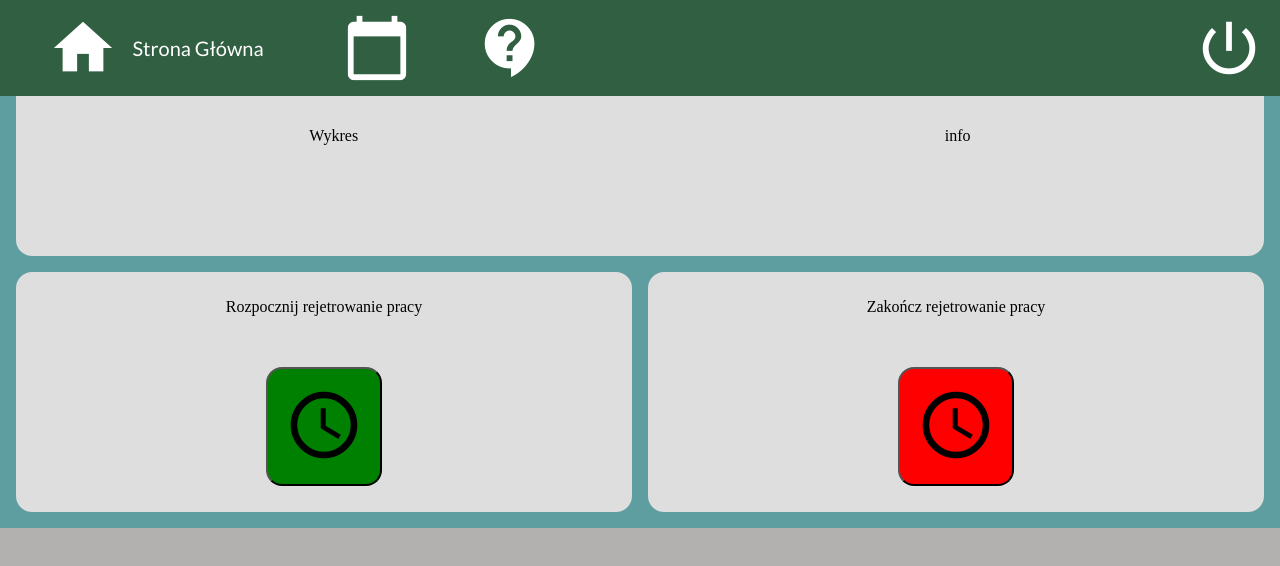
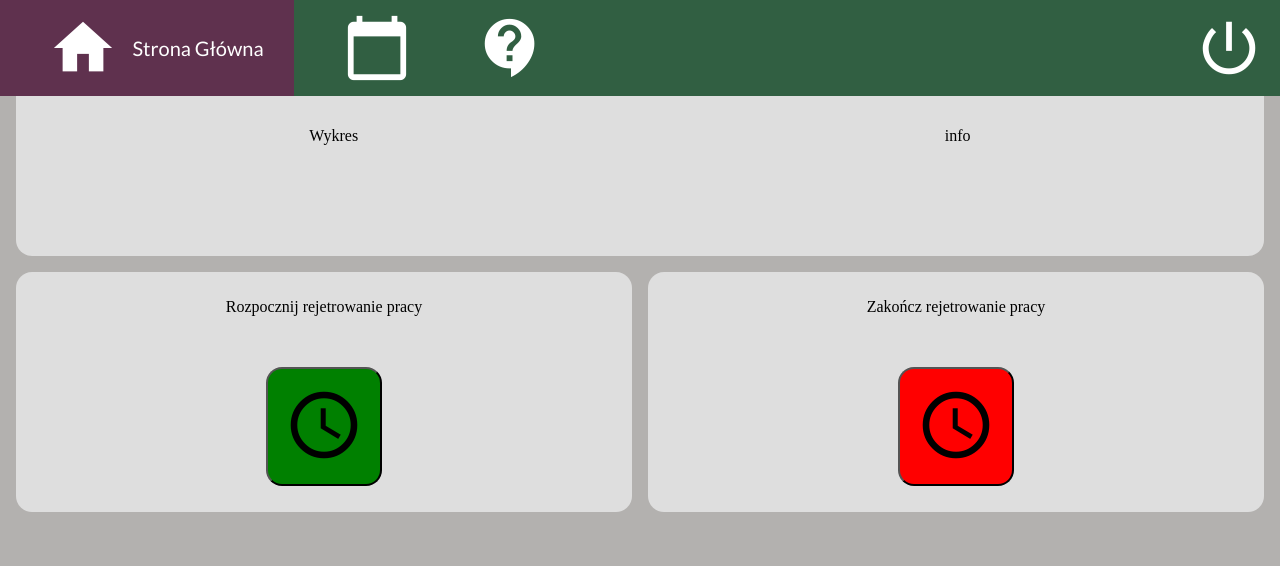
Before and after one commit to Karmazynowe-Zyrafy/AngularWebClockClient, an Angular app: page / in a window 1280 px wide. Shown: the top 566 px of the page. Built offline with nearby package versions, Linux system fonts and the light colour scheme.

Commit message:
navbar host is now in correct place

```diff
--- a/src/app/app.component.css
+++ b/src/app/app.component.css
@@ -1,9 +1,2 @@
 .container {
-
 }
-:host{
-  display: flex;
-  flex-direction:column;
-  flex-grow: 2;
-  background: cadetblue;
-}
--- a/src/app/navbar/navbar.component.css
+++ b/src/app/navbar/navbar.component.css
@@ -1,3 +1,9 @@
+:host{
+    display: flex;
+    flex-direction:column;
+    flex-grow: 2;
+    background: cadetblue;
+}
 img {
     display: flex;
     justify-content: flex-start;
@@ -39,8 +45,9 @@ img {
 }
 
 .navbar-item {
+    height: 100%;
     align-content: center;
-    height: 100%;
+
     font-size: 20px;
     transition: width 250ms ease;
 }
@@ -64,10 +71,11 @@ img {
 }
 
 .nav-link {
+    height: 100%;
     text-align: center;
     align-content: center;
     align-items: center;
-    height: 4rem;
+
     text-decoration: none;
     justify-content: center;
     display: flex;
```
